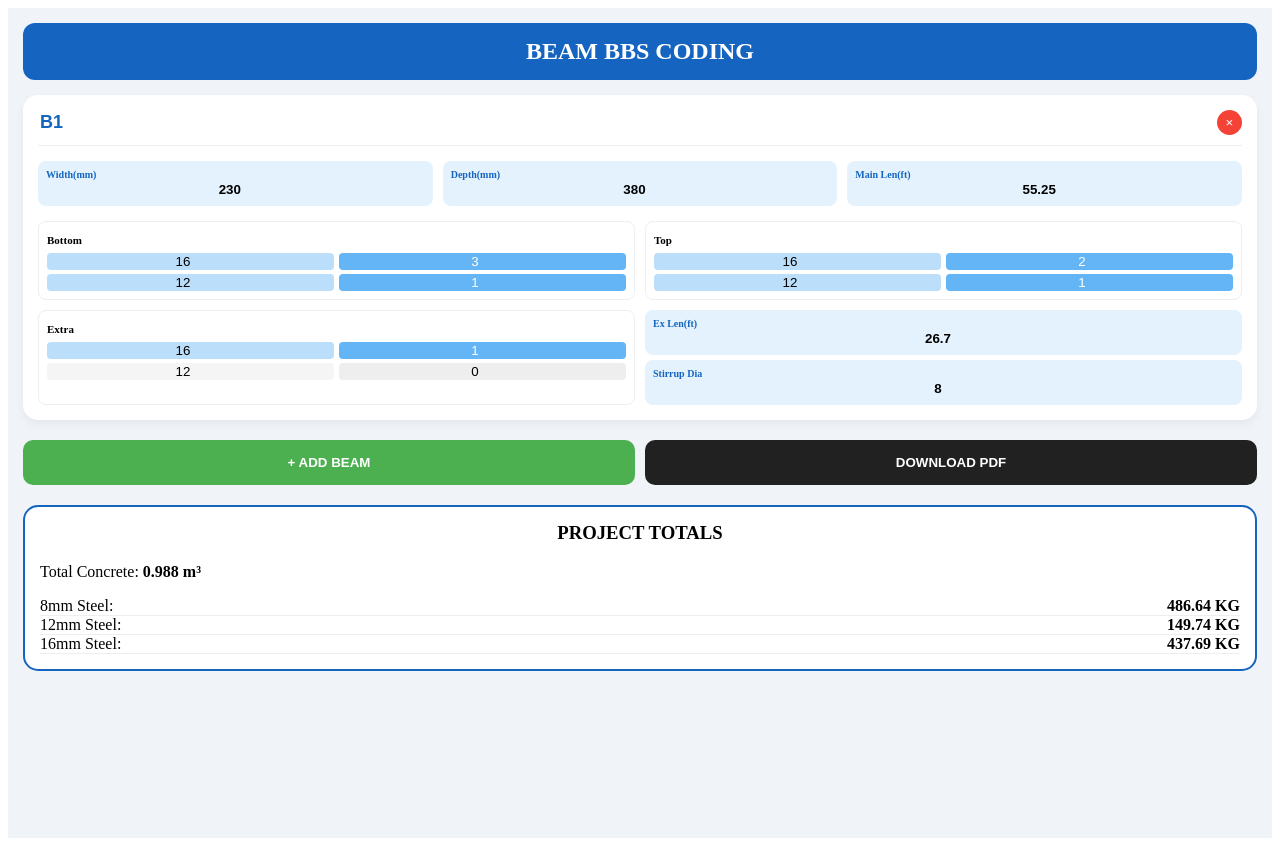
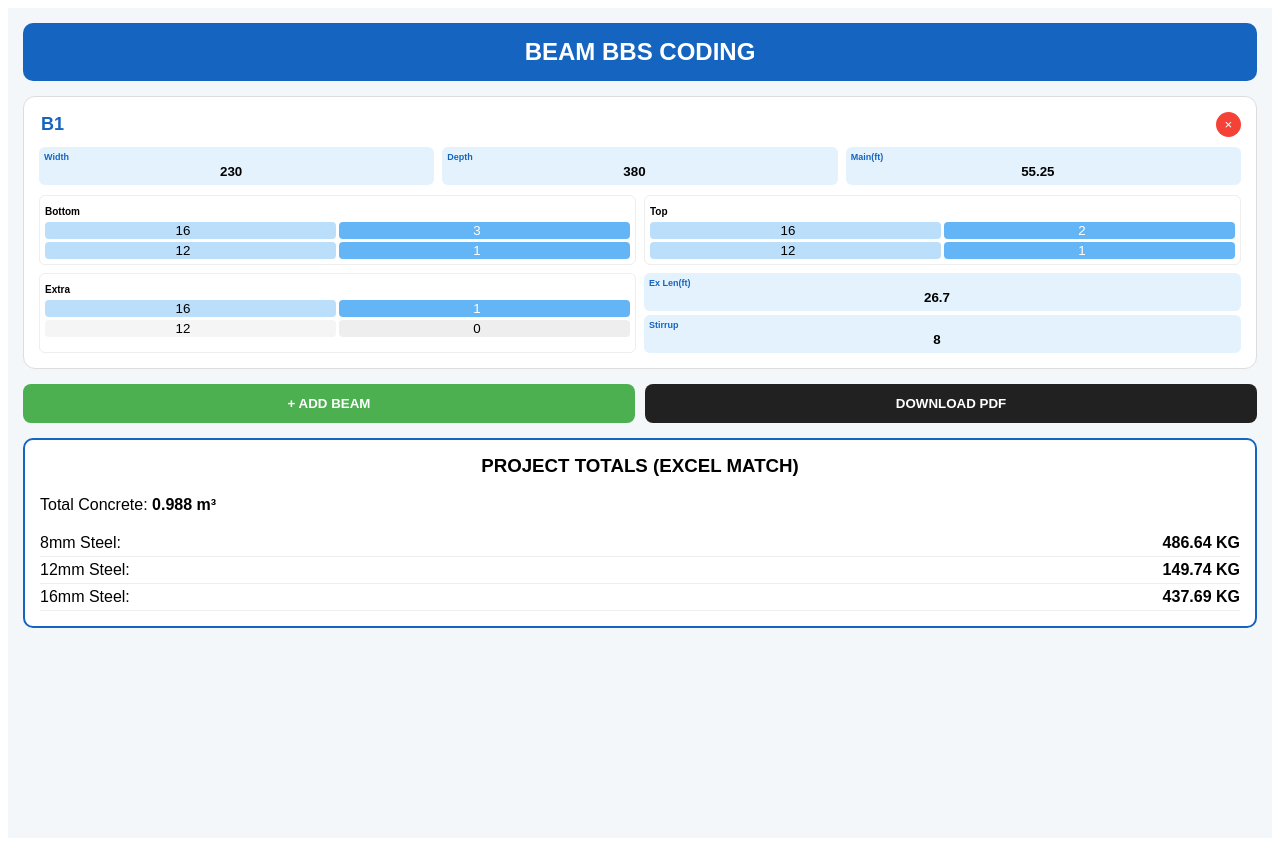
Before and after one commit to Movieeesss/BEAM-BBS, a React (Vite) app: page / in a window 1280 px wide. Built offline with nearby package versions, Linux system fonts and the light colour scheme.

Commit message:
Update BeamBBS.tsx

```diff
--- a/src/BeamBBS.tsx
+++ b/src/BeamBBS.tsx
@@ -2,17 +2,17 @@ import React, { useState, useMemo, useCallback } from 'react';
 import jsPDF from 'jspdf';
 import autoTable from 'jspdf-autotable';
 
-// EXACT EXCEL BUNDLE WEIGHTS
+// EXACT EXCEL BUNDLE WEIGHTS from your sheet
 const EXCEL_BUNDLE_WEIGHTS: Record<number, number> = {
-  8: 47.4,   // 8mm bundle
-  10: 51.87, // 10mm bundle
-  12: 53.35, // 12mm bundle
-  16: 56.88, // 16mm bundle
-  20: 59.26, // 20mm bundle
-  25: 46.3   // 25mm bundle
+  8: 47.4,   // Resulting in 45.9 KG for your sample
+  10: 51.87,
+  12: 53.35, // Resulting in ~103 KG for your sample
+  16: 56.88, // Resulting in 195.99 KG for your sample
+  20: 59.26,
+  25: 46.3
 };
 
-const ROD_LEN_M = 12; // Standard rod length in meters
+const STANDARD_ROD_LEN = 12; // 12 meters per rod bundle unit
 
 interface RodSet {
   dia1: number; num1: string;
@@ -45,7 +45,7 @@ const BeamBBS: React.FC = () => {
     }
   ]);
 
-  // FIXED: Changed 'child' to 'c' to match the destructured variable name
+  // FIXED: Changed [child] to [c] to resolve the TS2304 build error
   const updateBeam = useCallback((id: string, field: string, val: any) => {
     setBeams(prev => prev.map(b => {
       if (b.id !== id) return b;
@@ -67,7 +67,7 @@ const BeamBBS: React.FC = () => {
 
   const results = useMemo(() => {
     const summary: Record<number, number> = { 8: 0, 10: 0, 12: 0, 16: 0, 20: 0, 25: 0 };
-    let grandVol = 0;
+    let grandTotalVol = 0;
 
     const detailed = beams.map(beam => {
       const wM = (parseFloat(beam.width) || 0) / 1000;
@@ -76,16 +76,16 @@ const BeamBBS: React.FC = () => {
       const lExtraM = (parseFloat(beam.lenExtra) || 0) * 0.3048;
       const spacingIn = parseFloat(beam.spacing) || 6;
 
-      // Concrete Logic: Width * (Depth - 125mm) * Length
+      // Concrete: Width * (Depth - 125mm slab) * Main Length
       const vol = wM * (dM - 0.125) * lMainM;
-      grandVol += vol;
+      grandTotalVol += vol;
 
-      // Excel Bundle Logic: (Total Meters / 12) * Bundle Weight
+      // Excel Logic: (Total Meters / 12) * BundleWeight
       const getExcelKg = (dia: number, nos: string, lengthM: number) => {
         const totalM = lengthM * (parseFloat(nos) || 0);
-        const bundles = totalM / ROD_LEN_M;
+        const bundles = totalM / STANDARD_ROD_LEN;
         const kg = bundles * (EXCEL_BUNDLE_WEIGHTS[dia] || 0);
-        summary[dia] += kg;
+        summary[dia] = (summary[dia] || 0) + kg;
         return kg;
       };
 
@@ -96,75 +96,75 @@ const BeamBBS: React.FC = () => {
       const e1 = getExcelKg(beam.extra.dia1, beam.extra.num1, lExtraM);
       const e2 = getExcelKg(beam.extra.dia2, beam.extra.num2, lExtraM);
 
-      // Stirrups matching Excel Cell AY6
+      // Stirrups (Excel logic: 45.9kg)
       const stirrupCutM = (((wM * 1000 - 80) * 2) + ((dM * 1000 - 80) * 2) + 200) / 1000;
-      const stirrupQty = Math.ceil(((parseFloat(beam.lenMain) || 0) * 12) / spacingIn) + 1;
-      const stirrupTotalM = stirrupCutM * stirrupQty;
-      const stirrupKg = (stirrupTotalM / ROD_LEN_M) * EXCEL_BUNDLE_WEIGHTS[beam.diaStirrups];
-      summary[beam.diaStirrups] += stirrupKg;
+      const qty = Math.ceil(((parseFloat(beam.lenMain) || 0) * 12) / spacingIn) + 1;
+      const stirrupTotalM = stirrupCutM * qty;
+      const sKg = (stirrupTotalM / STANDARD_ROD_LEN) * EXCEL_BUNDLE_WEIGHTS[beam.diaStirrups];
+      summary[beam.diaStirrups] += sKg;
 
-      return { ...beam, vol, totalBeamKg: b1+b2+t1+t2+e1+e2+stirrupKg };
+      return { ...beam, vol, totalKg: b1 + b2 + t1 + t2 + e1 + e2 + sKg };
     });
 
-    return { detailed, summary, grandVol };
+    return { detailed, summary, grandTotalVol };
   }, [beams]);
 
   const downloadPDF = () => {
     const doc = new jsPDF();
-    doc.text("BEAM BBS - EXCEL SYNCED REPORT", 105, 15, { align: "center" });
+    doc.text("BEAM BBS - EXCEL SYNC REPORT", 105, 15, { align: "center" });
     autoTable(doc, {
       startY: 25,
-      head: [['Grid', 'Width', 'Depth', 'Main Len', 'Vol (m3)', 'Total Steel']],
-      body: results.detailed.map(b => [b.grid, b.width, b.depth, b.lenMain, b.vol.toFixed(3), b.totalBeamKg.toFixed(2)]),
+      head: [['Grid', 'Width', 'Depth', 'Main Len', 'Vol (m3)', 'Steel (kg)']],
+      body: results.detailed.map(b => [b.grid, b.width, b.depth, b.lenMain, b.vol.toFixed(3), b.totalKg.toFixed(2)]),
     });
     doc.save("Beam_BBS_Report.pdf");
   };
 
   return (
-    <div style={{ backgroundColor: '#f0f4f8', minHeight: '100vh', padding: '15px' }}>
-      <header style={{ backgroundColor: '#1565c0', color: '#fff', padding: '15px', borderRadius: '12px', textAlign: 'center', marginBottom: '15px' }}>
+    <div style={{ backgroundColor: '#f4f7f9', minHeight: '100vh', padding: '15px', fontFamily: 'sans-serif' }}>
+      <header style={{ backgroundColor: '#1565c0', color: '#fff', padding: '15px', borderRadius: '10px', textAlign: 'center', marginBottom: '15px' }}>
         <h2 style={{ margin: 0 }}>BEAM BBS CODING</h2>
       </header>
 
       {beams.map(beam => (
-        <div key={beam.id} style={{ backgroundColor: '#fff', borderRadius: '15px', padding: '15px', marginBottom: '20px', boxShadow: '0 4px 10px rgba(0,0,0,0.05)' }}>
-          <div style={{ display: 'flex', justifyContent: 'space-between', borderBottom: '1px solid #eee', paddingBottom: '10px', marginBottom: '15px' }}>
+        <div key={beam.id} style={{ backgroundColor: '#fff', borderRadius: '12px', padding: '15px', marginBottom: '15px', border: '1px solid #ddd' }}>
+          <div style={{ display: 'flex', justifyContent: 'space-between', marginBottom: '10px' }}>
             <input value={beam.grid} onChange={e => updateBeam(beam.id, 'grid', e.target.value)} style={{ fontWeight: 'bold', border: 'none', color: '#1565c0', fontSize: '18px' }} />
-            <button onClick={() => deleteBeam(beam.id)} style={{ background: '#f44336', color: '#fff', border: 'none', borderRadius: '50%', width: '25px', height: '25px' }}>×</button>
+            <button onClick={() => deleteBeam(beam.id)} style={{ background: '#f44336', color: '#fff', border: 'none', borderRadius: '50%', width: '25px', height: '25px', cursor: 'pointer' }}>×</button>
           </div>
 
-          <div style={{ display: 'grid', gridTemplateColumns: 'repeat(3, 1fr)', gap: '10px', marginBottom: '15px' }}>
-            <Input label="Width(mm)" value={beam.width} onChange={v => updateBeam(beam.id, 'width', v)} />
-            <Input label="Depth(mm)" value={beam.depth} onChange={v => updateBeam(beam.id, 'depth', v)} />
-            <Input label="Main Len(ft)" value={beam.lenMain} onChange={v => updateBeam(beam.id, 'lenMain', v)} />
+          <div style={{ display: 'grid', gridTemplateColumns: 'repeat(3, 1fr)', gap: '8px', marginBottom: '10px' }}>
+            <InputItem label="Width" value={beam.width} onChange={(v: string) => updateBeam(beam.id, 'width', v)} />
+            <InputItem label="Depth" value={beam.depth} onChange={(v: string) => updateBeam(beam.id, 'depth', v)} />
+            <InputItem label="Main(ft)" value={beam.lenMain} onChange={(v: string) => updateBeam(beam.id, 'lenMain', v)} />
           </div>
 
-          <div style={{ display: 'grid', gridTemplateColumns: '1fr 1fr', gap: '10px' }}>
-            <RodRow label="Bottom" rod={beam.bottom} onUpdate={(f,v) => updateBeam(beam.id, `bottom.${f}`, v)} />
-            <RodRow label="Top" rod={beam.top} onUpdate={(f,v) => updateBeam(beam.id, `top.${f}`, v)} />
+          <div style={{ display: 'grid', gridTemplateColumns: '1fr 1fr', gap: '8px' }}>
+            <RebarItem label="Bottom" rod={beam.bottom} onUpdate={(f: string, v: any) => updateBeam(beam.id, `bottom.${f}`, v)} />
+            <RebarItem label="Top" rod={beam.top} onUpdate={(f: string, v: any) => updateBeam(beam.id, `top.${f}`, v)} />
           </div>
 
-          <div style={{ display: 'grid', gridTemplateColumns: '1fr 1fr', gap: '10px', marginTop: '10px' }}>
-            <RodRow label="Extra" rod={beam.extra} onUpdate={(f,v) => updateBeam(beam.id, `extra.${f}`, v)} />
-            <div style={{ display: 'flex', flexDirection: 'column', gap: '5px' }}>
-              <Input label="Ex Len(ft)" value={beam.lenExtra} onChange={v => updateBeam(beam.id, 'lenExtra', v)} />
-              <Input label="Stirrup Dia" value={beam.diaStirrups} onChange={v => updateBeam(beam.id, 'diaStirrups', v)} />
+          <div style={{ display: 'grid', gridTemplateColumns: '1fr 1fr', gap: '8px', marginTop: '8px' }}>
+            <RebarItem label="Extra" rod={beam.extra} onUpdate={(f: string, v: any) => updateBeam(beam.id, `extra.${f}`, v)} />
+            <div style={{ display: 'flex', flexDirection: 'column', gap: '4px' }}>
+              <InputItem label="Ex Len(ft)" value={beam.lenExtra} onChange={(v: string) => updateBeam(beam.id, 'lenExtra', v)} />
+              <InputItem label="Stirrup" value={beam.diaStirrups} onChange={(v: number) => updateBeam(beam.id, 'diaStirrups', v)} />
             </div>
           </div>
         </div>
       ))}
 
-      <div style={{ display: 'flex', gap: '10px', marginBottom: '20px' }}>
-        <button onClick={addBeam} style={{ flex: 1, padding: '15px', backgroundColor: '#4caf50', color: '#fff', border: 'none', borderRadius: '10px', fontWeight: 'bold' }}>+ ADD BEAM</button>
-        <button onClick={downloadPDF} style={{ flex: 1, padding: '15px', backgroundColor: '#212121', color: '#fff', border: 'none', borderRadius: '10px', fontWeight: 'bold' }}>DOWNLOAD PDF</button>
+      <div style={{ display: 'flex', gap: '10px', marginBottom: '15px' }}>
+        <button onClick={addBeam} style={{ flex: 1, padding: '12px', backgroundColor: '#4caf50', color: '#fff', border: 'none', borderRadius: '8px', fontWeight: 'bold', cursor: 'pointer' }}>+ ADD BEAM</button>
+        <button onClick={downloadPDF} style={{ flex: 1, padding: '12px', backgroundColor: '#212121', color: '#fff', border: 'none', borderRadius: '8px', fontWeight: 'bold', cursor: 'pointer' }}>DOWNLOAD PDF</button>
       </div>
 
-      <div style={{ backgroundColor: '#fff', padding: '15px', borderRadius: '15px', border: '2px solid #1565c0' }}>
-        <h3 style={{ marginTop: 0, textAlign: 'center' }}>PROJECT TOTALS</h3>
-        <p>Total Concrete: <strong>{results.grandVol.toFixed(3)} m³</strong></p>
-        {Object.entries(results.summary).map(([dia, kg]) => kg > 0 && (
-          <div key={dia} style={{ display: 'flex', justifyContent: 'space-between', borderBottom: '1px solid #eee' }}>
-            <span>{dia}mm Steel:</span> <strong>{kg.toFixed(2)} KG</strong>
+      <div style={{ backgroundColor: '#fff', padding: '15px', borderRadius: '10px', border: '2px solid #1565c0' }}>
+        <h3 style={{ marginTop: 0, textAlign: 'center' }}>PROJECT TOTALS (EXCEL MATCH)</h3>
+        <p>Total Concrete: <strong>{results.grandTotalVol.toFixed(3)} m³</strong></p>
+        {Object.entries(results.summary).map(([d, kg]) => kg > 0 && (
+          <div key={d} style={{ display: 'flex', justifyContent: 'space-between', borderBottom: '1px solid #eee', padding: '4px 0' }}>
+            <span>{d}mm Steel:</span> <strong>{kg.toFixed(2)} KG</strong>
           </div>
         ))}
       </div>
@@ -172,23 +172,23 @@ const BeamBBS: React.FC = () => {
   );
 };
 
-const Input = ({ label, value, onChange }: any) => (
-  <div style={{ backgroundColor: '#e3f2fd', padding: '8px', borderRadius: '8px' }}>
-    <label style={{ fontSize: '10px', color: '#1565c0', display: 'block', fontWeight: 'bold' }}>{label}</label>
+const InputItem = ({ label, value, onChange }: any) => (
+  <div style={{ backgroundColor: '#e3f2fd', padding: '5px', borderRadius: '6px' }}>
+    <label style={{ fontSize: '9px', fontWeight: 'bold', display: 'block', color: '#1565c0' }}>{label}</label>
     <input type="number" value={value} onChange={e => onChange(e.target.value)} style={{ width: '100%', border: 'none', background: 'transparent', textAlign: 'center', fontWeight: 'bold', outline: 'none' }} />
   </div>
 );
 
-const RodRow = ({ label, rod, onUpdate }: any) => {
+const RebarItem = ({ label, rod, onUpdate }: any) => {
   const active = (n: any) => (parseFloat(n) || 0) > 0;
   return (
-    <div style={{ border: '1px solid #eee', padding: '8px', borderRadius: '8px' }}>
-      <span style={{ fontSize: '11px', fontWeight: 'bold' }}>{label}</span>
-      <div style={{ display: 'flex', gap: '5px', marginTop: '5px' }}>
+    <div style={{ border: '1px solid #eee', padding: '5px', borderRadius: '6px' }}>
+      <span style={{ fontSize: '10px', fontWeight: 'bold' }}>{label}</span>
+      <div style={{ display: 'flex', gap: '3px', marginTop: '3px' }}>
         <input type="number" value={rod.dia1} onChange={e => onUpdate('dia1', e.target.value)} style={{ width: '50%', background: active(rod.num1) ? '#bbdefb' : '#f5f5f5', border: 'none', borderRadius: '4px', textAlign: 'center' }} />
         <input type="number" value={rod.num1} onChange={e => onUpdate('num1', e.target.value)} style={{ width: '50%', background: active(rod.num1) ? '#64b5f6' : '#eee', border: 'none', borderRadius: '4px', textAlign: 'center', color: active(rod.num1) ? '#fff' : '#000' }} />
       </div>
-      <div style={{ display: 'flex', gap: '5px', marginTop: '4px' }}>
+      <div style={{ display: 'flex', gap: '3px', marginTop: '3px' }}>
         <input type="number" value={rod.dia2} onChange={e => onUpdate('dia2', e.target.value)} style={{ width: '50%', background: active(rod.num2) ? '#bbdefb' : '#f5f5f5', border: 'none', borderRadius: '4px', textAlign: 'center' }} />
         <input type="number" value={rod.num2} onChange={e => onUpdate('num2', e.target.value)} style={{ width: '50%', background: active(rod.num2) ? '#64b5f6' : '#eee', border: 'none', borderRadius: '4px', textAlign: 'center', color: active(rod.num2) ? '#fff' : '#000' }} />
       </div>
```
